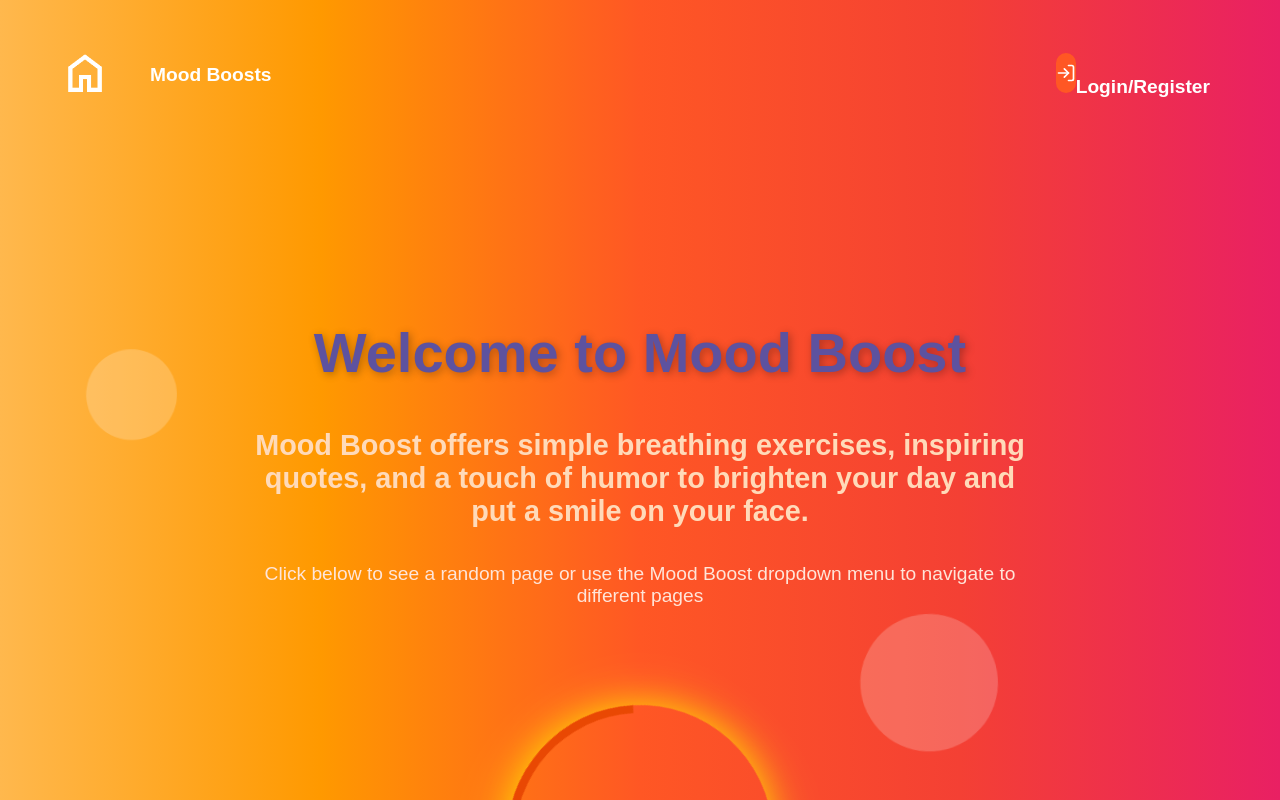
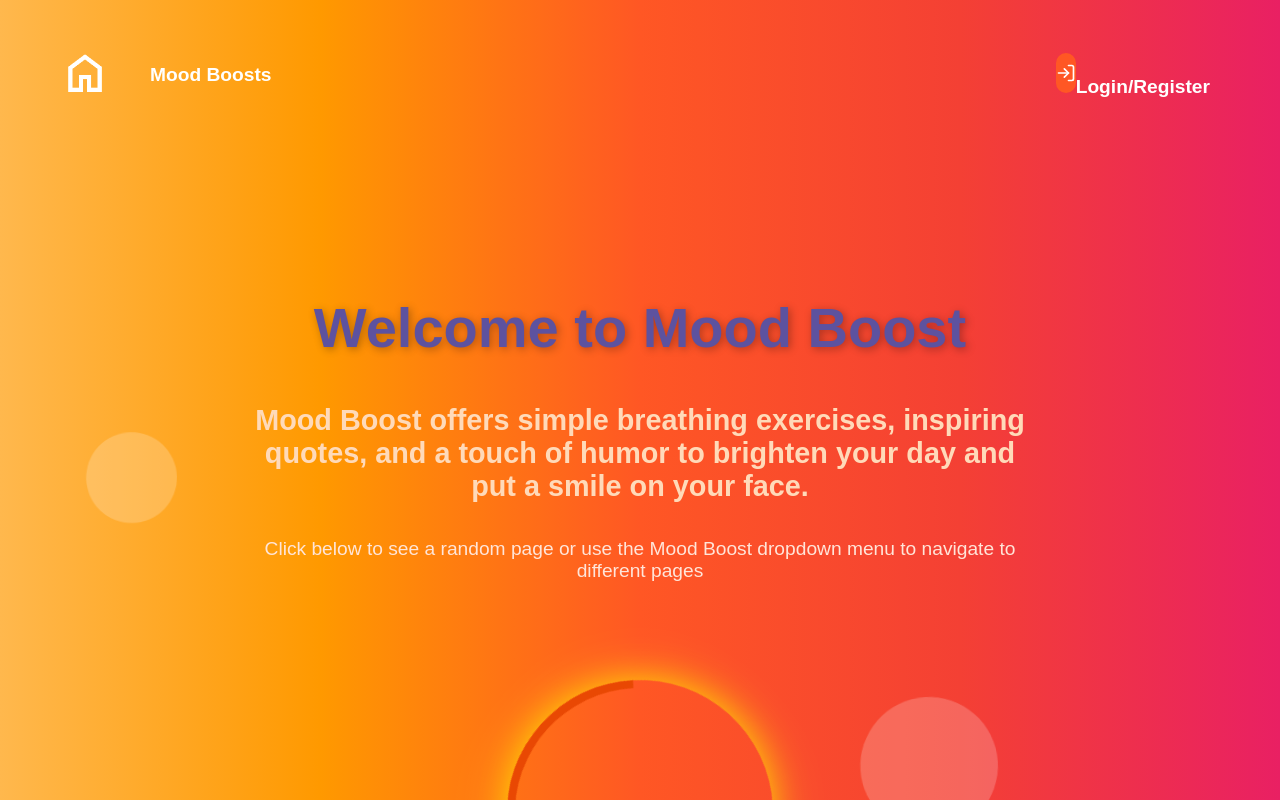
Before and after one commit to TDManning/mood_boost_fe, a React (Create React App) app in the folder mood_boost_fe/: page / in a window 1280 px wide. Shown: the top 800 px of the page. Built offline with nearby package versions, Linux system fonts and the light colour scheme; the HTML template or start-up script is replaced by a standard one.

Commit message:
fix: move down floating circles for joke page

```diff
--- a/mood_boost_fe/src/HomePage/FloatingCircles.css
+++ b/mood_boost_fe/src/HomePage/FloatingCircles.css
@@ -1,10 +1,10 @@
 .moving-background {
   position: absolute;
-  top: -20%;
+  top: -8%;
   left: 0;
   width: 100%;
   height: 100%;
-  z-index: 2;
+  z-index: 0;
   pointer-events: none;
 }
 
@@ -47,3 +47,7 @@
   animation-duration: 16s;
   animation-delay: 4s;
 }
+
+.moving-background .circle.third {
+  top: 20%; /* Ensures this rule applies */
+}
--- a/mood_boost_fe/src/HomePage/HomePage.css
+++ b/mood_boost_fe/src/HomePage/HomePage.css
@@ -4,7 +4,7 @@
   align-items: center;
   justify-content: flex-start;
   text-align: center;
-  margin-top: 150px;
+  margin-top: 125px;
   padding: 0 15rem;
   background: linear-gradient(0.25turn, #ffb84d, #ff9900, #ff5724, #f44034, #e92063);
   height: calc(100vh + 100px);
```
